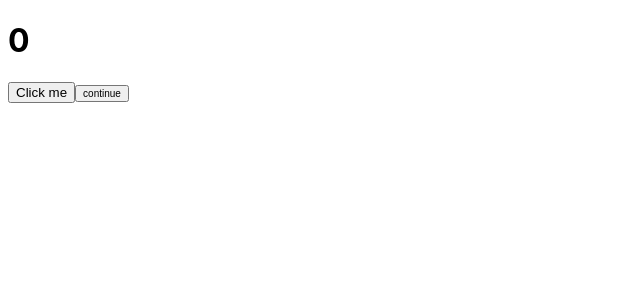
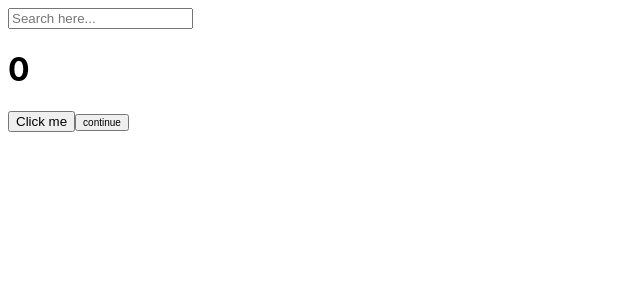
Before and after one commit to hyorinkim/movie-web, a React (Create React App) app: page / in a window 1280 px wide. Shown: the top 300 px of the page, without its empty margins (0-640 px from the left). Built offline with nearby package versions, Linux system fonts and the light colour scheme.

Commit message:
useEffect 사용법

```diff
--- a/src/App.js
+++ b/src/App.js
@@ -1,15 +1,33 @@
 import Button from "./Button";
 import styles from './App.module.css'
-import { useState} from 'react'
+import { useState , useEffect} from 'react'
 function App(){
     const [counter,setValue] = useState(0)
-
-    const Click=()=>{
-        console.log('call an api')
-        setValue((prev)=>prev+1)
-    }
+    const [keyword,setKeyword]=useState("")
+    const Click=()=> setValue((prev)=>prev+1)
+    const onChange=(event)=> setKeyword(event.target.value)
+    console.log("i run all the time");
+    useEffect(()=>{
+        console.log("I run only once.")//컴포넌트 내에서 몇몇 코드는 처음에만 render하고 rerender 안하도록 원할 수 있다.
+    },[]);//useEffect(한번만 부르고 싶은 함수,배열)
+    useEffect(()=>{
+        if(keyword !== "" && keyword.length>5){//keyword값이 길이5이상 과 빈칸이 아닐때만 호출
+            console.log("I run when 'keyword' changes",keyword)
+        }
+    },[keyword]);//keyword가 변화할때만 코드가 실행되도록 할 수 있다.
+    useEffect(()=>{
+        console.log("I run when 'counter' changes")
+    },[counter]);//counter가 변화할때만 코드 호출
+    useEffect(()=>{
+        console.log("I run when keywword &counter changes")
+    },[keyword,counter]);//keyword나 counter 중에 하나라도 바뀌면 호출
     return (
         <div>
+            <input
+            value={keyword}
+            onChange={onChange}
+            type="text"
+            placeholder="Search here..." ></input>
             <h1 className={styles.title}>{counter}</h1>
             <button onClick={Click}>Click me</button>
             <Button text={'continue'}/>
```
